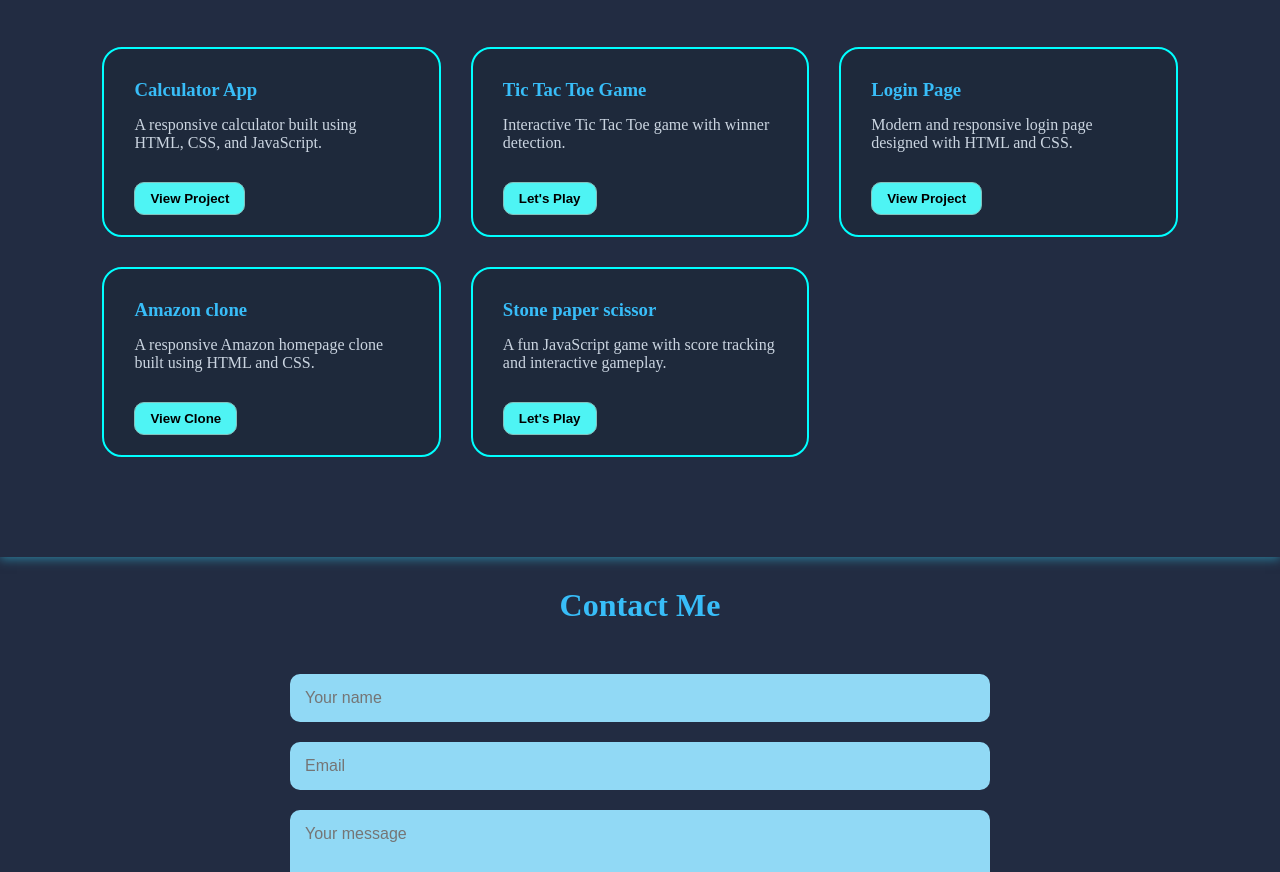
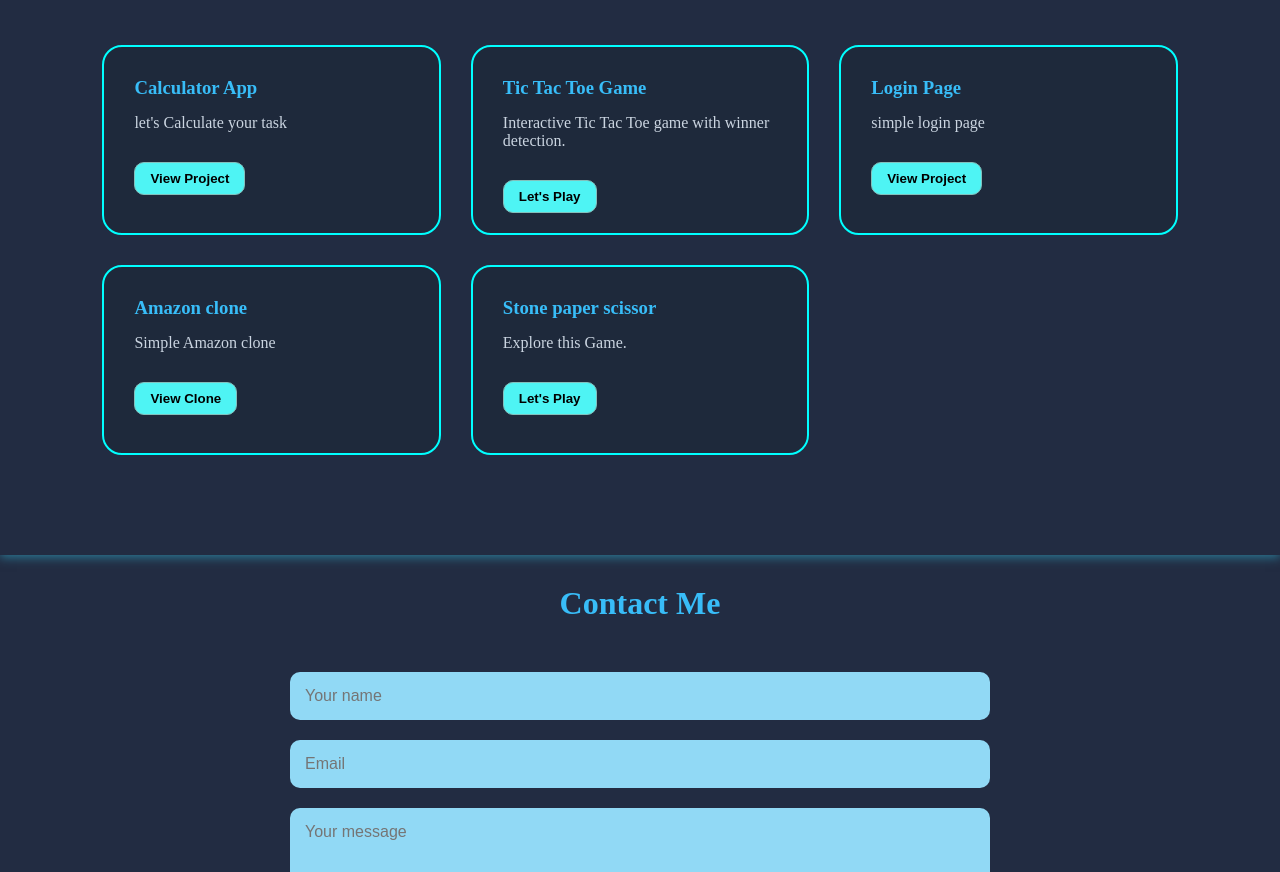
Before and after one commit to ArshTiwari08/Beginner-Level-Projects, a plain HTML site: page Portfolio/index.html in a window 1280 px wide. Shown: the part 1853-2725 px from the top of the page. Drawn offline with Linux system fonts and the light colour scheme.

Commit message:
simple change

```diff
--- a/Portfolio/Portfolio.css
+++ b/Portfolio/Portfolio.css
@@ -265,6 +265,7 @@ footer i{
     .home{
         flex-direction: column-reverse;
         text-align: center;
+        margin-top: 150px;
     }
     .home-content h1{
         font-size: 3rem;
@@ -278,6 +279,6 @@ footer i{
     .home-image img{
         width: 250px;
         height: 300px;
+        display: none;
     }
-
 }
--- a/Portfolio/index.html
+++ b/Portfolio/index.html
@@ -23,7 +23,6 @@
             </div>
         </nav>
     </header>
-    <hr>
     <!-- Home section -->
     <section id="home" class="home">
         <div class="home-content">
@@ -85,7 +84,7 @@
             <div class="project-card">
                 <h3>Calculator App</h3>
                 <p>
-                    A responsive calculator built using HTML, CSS, and JavaScript.
+                    let's Calculate your task
                 </p>
                 <button class="P1">View Project</button>
             </div>
@@ -103,7 +102,7 @@
             <div class="project-card">
                 <h3>Login Page</h3>
                 <p>
-                    Modern and responsive login page designed with HTML and CSS.
+                    simple login page
                 </p>
                 <button class="P3">View Project</button>
             </div>
@@ -112,7 +111,7 @@
             <div class="project-card">
                 <h3>Amazon clone</h3>
                 <p>
-                    A responsive Amazon homepage clone built using HTML and CSS.
+                    Simple Amazon clone
                 </p>
                 <button class="P4">View Clone</button>
             </div>
@@ -121,7 +120,7 @@
             <div class="project-card">
                 <h3>Stone paper scissor</h3>
                 <p>
-                    A fun JavaScript game with score tracking and interactive gameplay.
+                    Explore this Game.
                 </p>
                 <button class="P5">Let's Play</button>
             </div>
```
